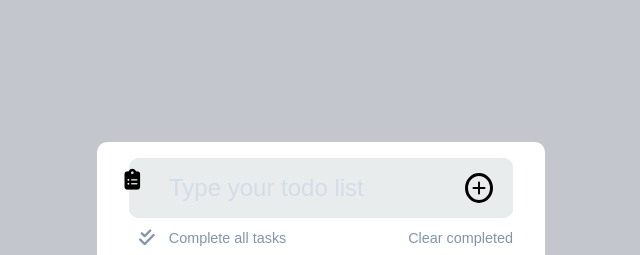
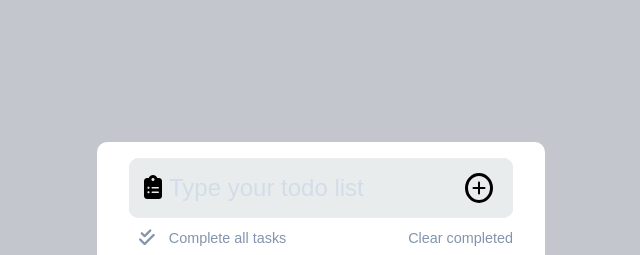
Before and after one commit to Yogeshw007/ToDoList, a plain HTML site: page index.html in a window 1280 px wide. Shown: the top 255 px of the page, 319-959 px from the left. Drawn offline with Linux system fonts and the light colour scheme.

Commit message:
UI alignment fix for the clipboard

```diff
--- a/index.html
+++ b/index.html
@@ -15,7 +15,7 @@
     <div id="todo-list-container" class="br-10">
         <header>
             <div id="add-todo-list-container" class="position-relative br-10">
-                <i class="fa-solid fa-clipboard-list position-absolute"></i>
+                <i class="fa-solid fa-clipboard-list fa-xl position-absolute"></i>
                 <input id="todo-textbox" class="br-10" type="text" name="item name" placeholder="Type your todo list">
                 <i class="fa-solid fa-plus position-absolute"></i>
             </div>
--- a/styles.css
+++ b/styles.css
@@ -5,7 +5,7 @@
             --custom-grey-4: #8394ac;
         }
 
-        /* Reusable styles */
+        /* Reusable styles start */
         .position-relative {
             position: relative;
         }
@@ -37,6 +37,8 @@
             font-size: 0.9rem;
         }
 
+        /* Reusables styles end */
+
         * {
             margin: 0;
             padding: 0;
@@ -63,12 +65,7 @@
         }
 
         .fa-clipboard-list {
-            width: 30px;
-            height: 30px;
-            transform: scale(1.3);
-            display: flex;
-            justify-content: center;
-            align-items: center;
+            margin: 0 15px;
         }
 
         #todo-textbox {
```
